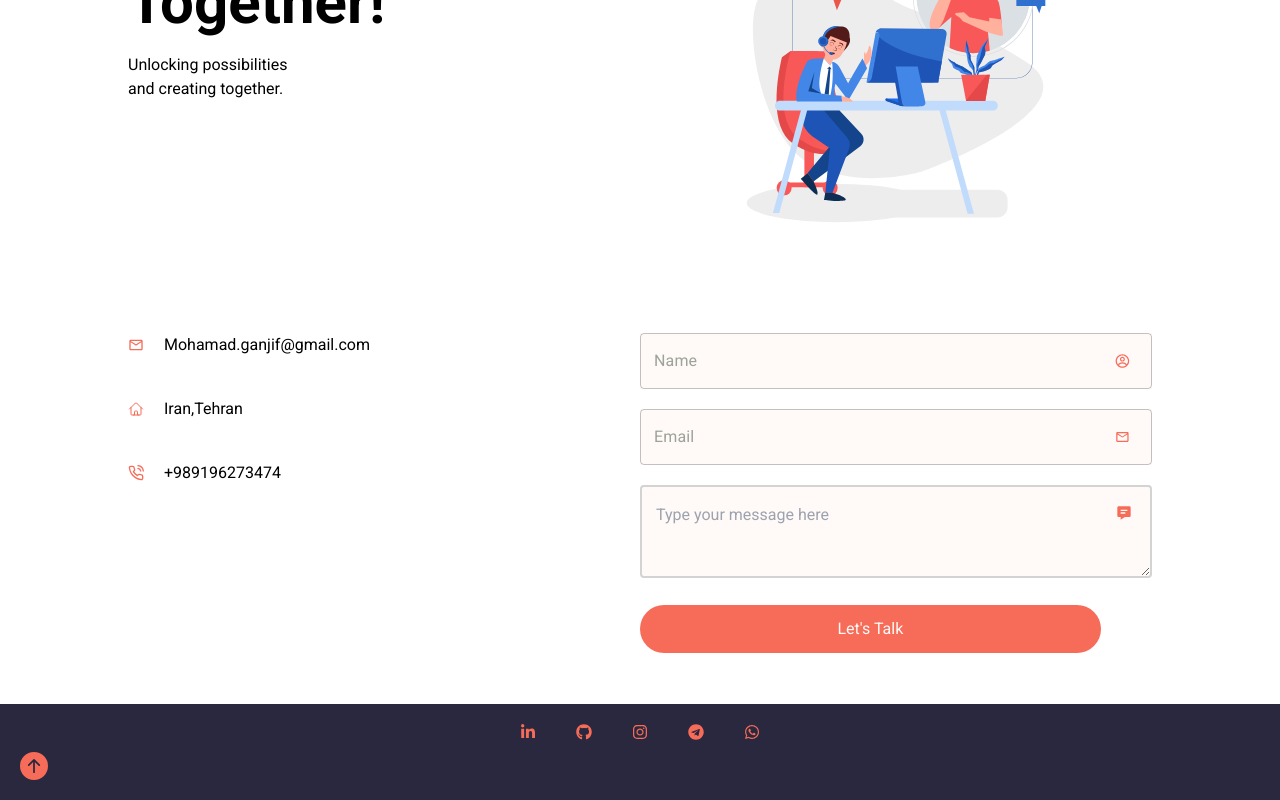
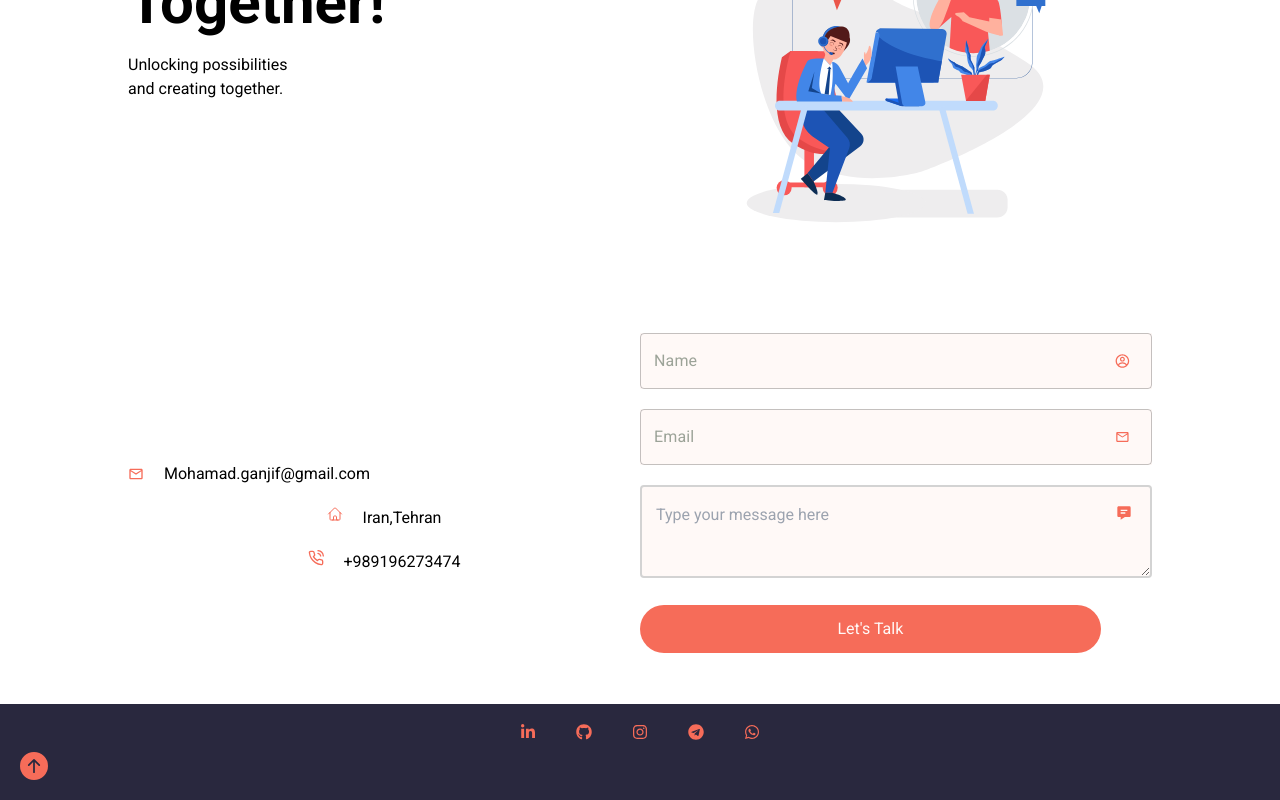
Before and after one commit to m-ganji/portfolio, a React (Vite) app: page /contact in a window 1280 px wide. Shown: the part 285-1085 px from the top of the page. Built offline with nearby package versions, Linux system fonts and the light colour scheme.

Commit message:
ui in contact updated

```diff
--- a/src/App.css
+++ b/src/App.css
@@ -338,3 +338,7 @@ button.bg-mainOrange.text-lightBg.mt-5.gap-1.mb-5.rounded-full.p-3 {
 .css-1q2h7u5.Mui-selected {
   color: rgb(255 255 255) !important;
 }
+
+.w-full.flex.justify-center.flex-col.sm\:w-1\/2.ml-\[0\%\].sm\:ml-\[10\%\] {
+  width: 50% !important;
+}
--- a/src/components/Contact.jsx
+++ b/src/components/Contact.jsx
@@ -109,17 +109,17 @@ export default function Contact({ theme }) {
           <img src={contact} alt="" className="w-[400px] h-[400px]" />
         </div>
       </div>
-      <div className="w-full flex flex-col sm:flex-row mt-[5%]">
-        <div className="w-full sm:w-1/2 ml-[0%] sm:ml-[10%] ">
-          <div className="flex items-center gap-5 justify-center sm:justify-start">
+      <div className="w-full flex flex-col  sm:flex-row mt-[5%]">
+        <div className="w-full flex justify-center flex-col sm:w-1/2 ml-[0%] sm:ml-[10%] ">
+          <div className="flex items-center gap-5">
             <MdOutlineEmail color="#F66C59" />
             <p>Mohamad.ganjif@gmail.com</p>
           </div>
-          <div className="flex items-center gap-5 mt-10 justify-center sm:justify-start mr-[70px] sm:mr-0">
+          <div className="flex justify-center gap-5 mt-5">
             <HiOutlineHome color="#F66C59" />
             <p>{t("main.fifthPart.tehran")}</p>
           </div>
-          <div className="flex items-center gap-5 mt-10 justify-center sm:justify-start mr-20 sm:r-0">
+          <div className="flex justify-center gap-5 mt-5">
             <FiPhoneCall color="#F66C59" />
             <p>+989196273474</p>
           </div>
```
